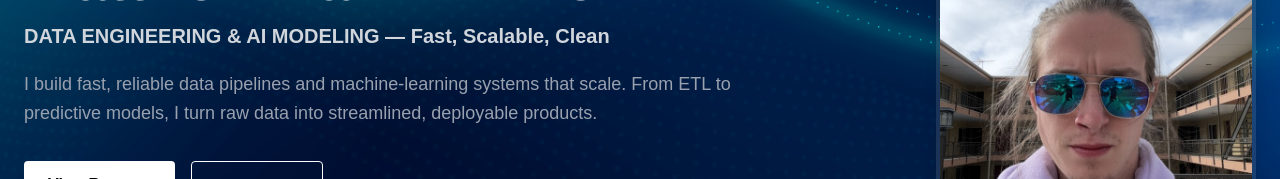
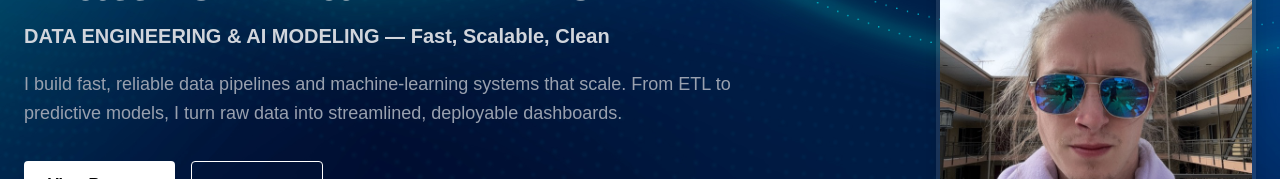
Before and after one commit to matthewLVW/PortfolioWebsite, a Next.js app: page / in a window 1280 px wide. Shown: the part 262-441 px from the top of the page. Built offline with nearby package versions, Linux system fonts and the light colour scheme.

Commit message:
First live Pass

```diff
--- a/src/app/page.tsx
+++ b/src/app/page.tsx
@@ -36,7 +36,7 @@ export default function Home() {
               DATA ENGINEERING & AI MODELING — Fast, Scalable, Clean
             </h2>
             <p className="text-base md:text-lg leading-relaxed text-gray-400 max-w-3xl lg:pr-10">
-              I build fast, reliable data pipelines and machine-learning systems that scale. From ETL to predictive models, I turn raw data into streamlined, deployable products.
+              I build fast, reliable data pipelines and machine-learning systems that scale. From ETL to predictive models, I turn raw data into streamlined, deployable dashboards.
             </p>
             {/* CTAs */}
             <div className="mt-8 flex flex-wrap justify-center lg:justify-start gap-4">
```
